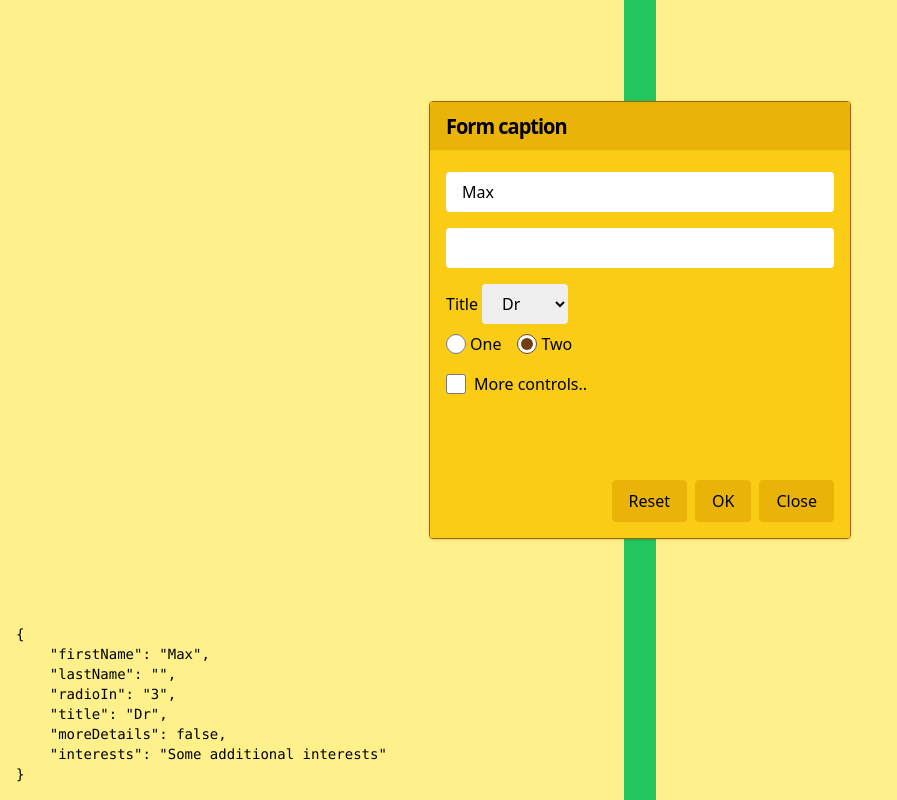
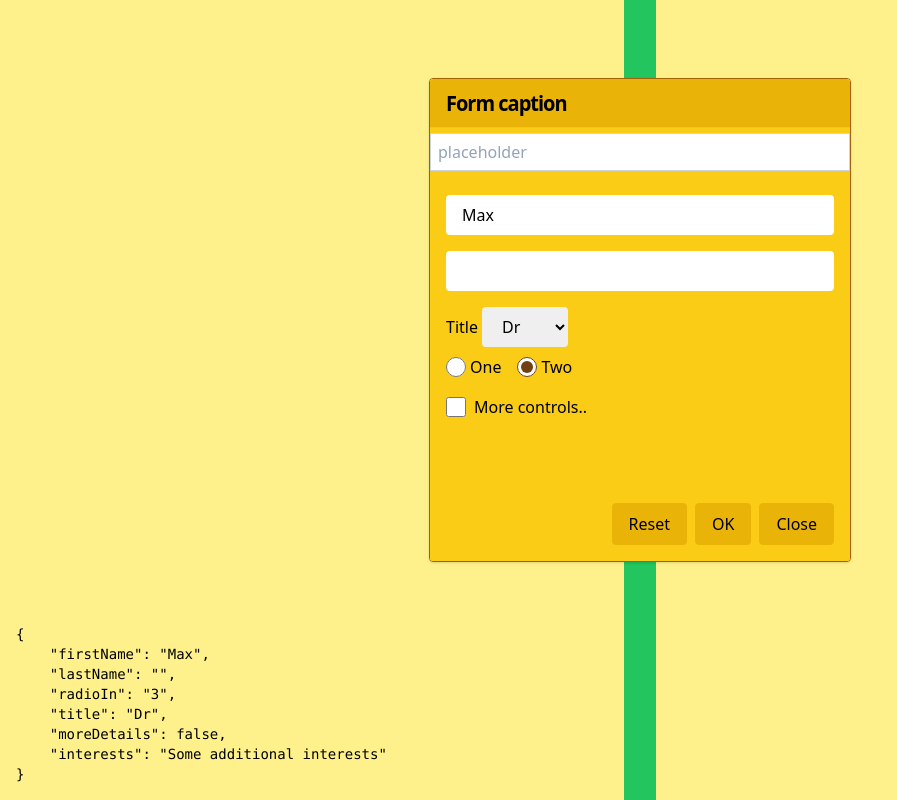
Before and after one commit to maxzz/forms-react-hook-form, a React (Vite) app: page / in a window 1280 px wide. Shown: the whole page, without its empty margins (0-897 px from the left). Built offline with nearby package versions, Linux system fonts and the light colour scheme.

Commit message:
WIP. hook-form3. ---------- add custom input w/ floating placeholders

```diff
--- a/src/components/page2/test-form.tsx
+++ b/src/components/page2/test-form.tsx
@@ -84,6 +84,63 @@ export function TestForm2({ defaultValues, className, onSave, onClose, ...rest }
                             Form caption
                         </div>
 
+                        {/* https://tailwind-elements.com/docs/standard/forms/registration-form */}
+                        {/* <div className="flex flex-wrap justify-center">
+                            <button
+                                type="button"
+                                className="inline-block rounded bg-primary px-6 pt-2.5 pb-2 text-xs font-medium uppercase leading-normal text-white shadow-[0_4px_9px_-4px_#3b71ca] transition duration-150 ease-in-out hover:bg-primary-600 hover:shadow-[0_8px_9px_-4px_rgba(59,113,202,0.3),0_4px_18px_0_rgba(59,113,202,0.2)] focus:bg-primary-600 focus:shadow-[0_8px_9px_-4px_rgba(59,113,202,0.3),0_4px_18px_0_rgba(59,113,202,0.2)] focus:outline-none focus:ring-0 active:bg-primary-700 active:shadow-[0_8px_9px_-4px_rgba(59,113,202,0.3),0_4px_18px_0_rgba(59,113,202,0.2)]"
+                                data-te-toggle="tooltip"
+                                data-te-html="true"
+                                data-te-ripple-init
+                                data-te-ripple-color="light"
+                                title="<em>Tooltip</em> <u>with</u> <b>HTML</b>">
+                                Tooltip with html
+                            </button>
+                        </div>
+
+                        <div className="relative mb-6 bg-red-500" data-te-input-wrapper-init>
+                            <input
+                                type="text"
+                                className="peer block min-h-[auto] w-full rounded
+                                border-0
+                                bg-white
+                                py-[0.32rem] px-3 leading-[2.15] outline-none transition-all duration-200 ease-linear
+
+                                focus:placeholder:opacity-100 data-[te-input-state-active]:placeholder:opacity-100
+
+                                motion-reduce:transition-none
+                                dark:text-neutral-200 dark:placeholder:text-neutral-200
+                                [&:not([data-te-input-placeholder-active])]:placeholder:opacity-0"
+
+                                id="exampleFormControlInput2"
+                                placeholder="--Email address" />
+                            <label
+                                htmlFor="exampleFormControlInput2"
+                                className="pointer-events-none
+                                absolute top-0 left-3 mb-0 max-w-[90%] origin-[0_0] truncate pt-[0.37rem] leading-[2.15]
+                                text-neutral-500 transition-all duration-200 ease-out peer-focus:-translate-y-[1.15rem]
+                                peer-focus:scale-[0.8]
+                                peer-focus:text-primary
+                                peer-data-[te-input-state-active]:-translate-y-[1.15rem]
+                                peer-data-[te-input-state-active]:scale-[0.8]
+                                motion-reduce:transition-none
+                                dark:text-neutral-200 dark:peer-focus:text-neutral-200"
+                            >Email address
+                            </label>
+                        </div> */}
+
+                        <label className="relative">
+                            <input
+                                className="py-1.5 w-full peer float-input border-slate-300 border"
+                                type="text"
+                                placeholder="placeholder"
+                            />
+                            <div className="float-label">
+                                placeholder
+                            </div>
+                        </label>
+
+
                         <div className="p-4">
                             <OtherControlsGroup register={register} errors={errors} watch={watch} />
 
--- a/src/index.css
+++ b/src/index.css
@@ -7,3 +7,31 @@
         @apply min-h-screen flex items-center bg-yellow-200;
     }
 } */
+
+@layer components {
+    .float-input {
+        @apply px-2 py-2 border-b focus:border-b-2 focus:border-b-blue-600 focus:outline-none placeholder-transparent transition-colors;
+    }
+    .float-label {
+        @apply absolute
+            left-0
+            peer-placeholder-shown:left-2
+
+            top-1/2
+            -translate-y-10
+            peer-focus:-translate-y-10
+            peer-placeholder-shown:-translate-y-1/2
+
+            text-xs
+            peer-focus:text-xs
+            peer-placeholder-shown:[font-size:inherit]
+            peer-placeholder-shown:[line-height:inherit]
+
+            [color:inherit]
+            peer-focus:[color:inherit]
+            peer-placeholder-shown:text-slate-400
+
+            cursor-text
+            transition-transform;
+    }
+}
```
